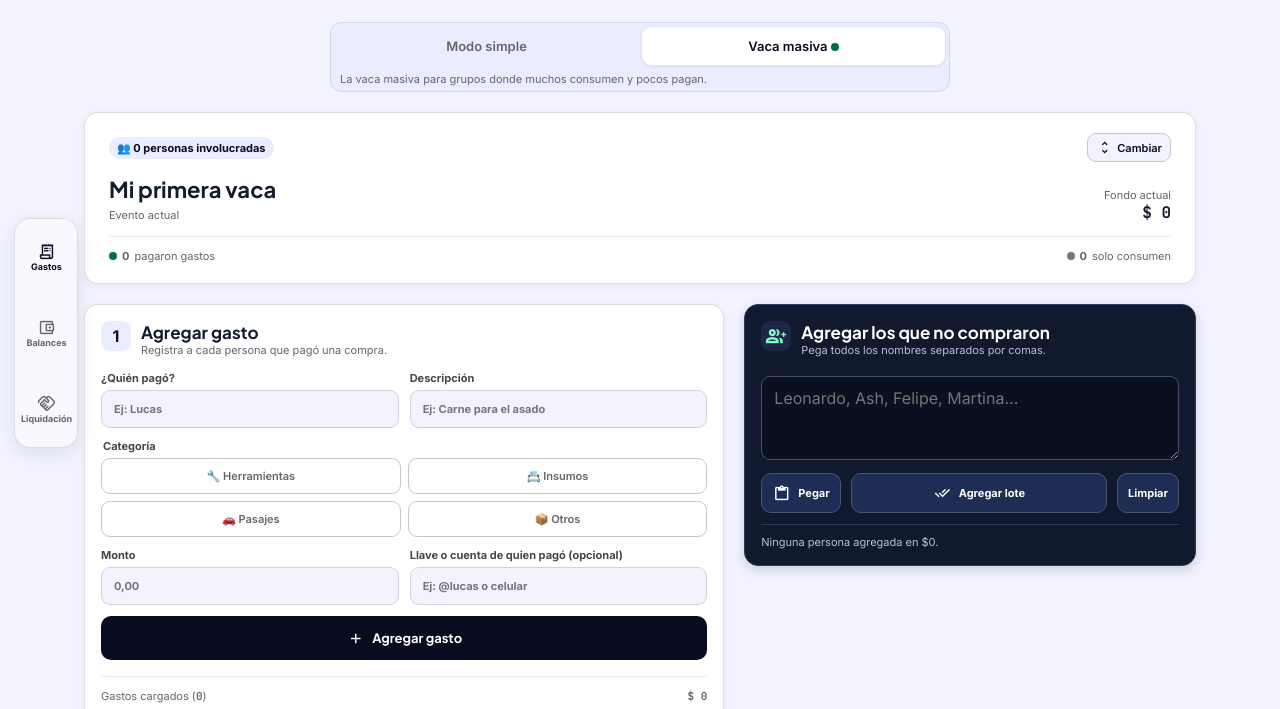
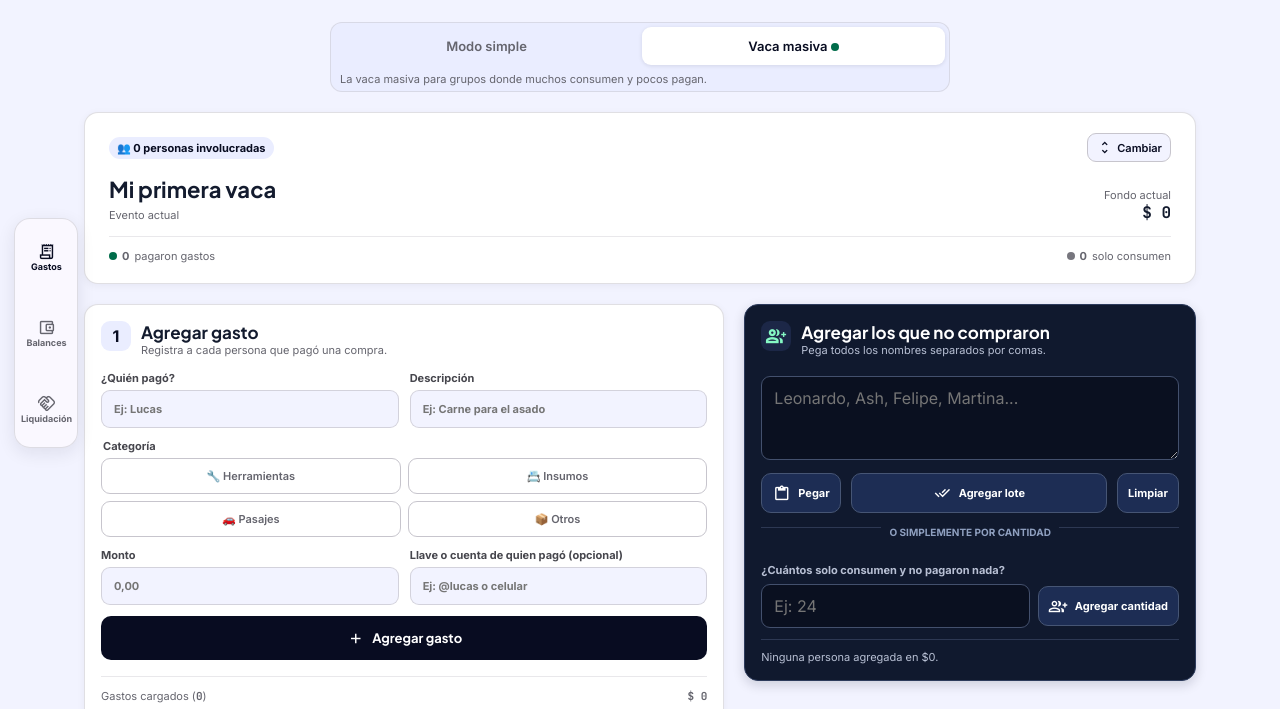
Before and after one commit to Esthercita-Factory/artyomalvarez-Ind-v-z-, a website: page indivizia-frontend/index.html in a window 1280 px wide. Shown: the part 67-776 px from the top of the page. Drawn offline with nearby package versions, Linux system fonts and the light colour scheme.

Commit message:
feat: agregar carga rapida de no compradores por cantidad

```diff
--- a/indivizia-frontend/index.html
+++ b/indivizia-frontend/index.html
@@ -140,6 +140,26 @@
           </button>
           <button id="btnLimpiarNombres" class="dark-button" type="button">Limpiar</button>
         </div>
+
+        <div class="batch-divider"><span>o simplemente por cantidad</span></div>
+
+        <div class="batch-by-count">
+          <label for="inputCantidadNoCompraron">¿Cuántos solo consumen y no pagaron nada?</label>
+          <div class="count-input-row">
+            <input
+              type="number"
+              id="inputCantidadNoCompraron"
+              min="1"
+              max="500"
+              placeholder="Ej: 24"
+            />
+            <button id="btnAgregarCantidad" class="dark-button" type="button">
+              <span class="material-symbols-outlined">group_add</span>
+              Agregar cantidad
+            </button>
+          </div>
+        </div>
+
         <p id="resumenNoCompraron" class="batch-summary">Ninguna persona agregada en $0.</p>
       </section>
 
--- a/indivizia-frontend/src/main.js
+++ b/indivizia-frontend/src/main.js
@@ -353,6 +353,42 @@ $("#btnPegarNombres").addEventListener("click", async () => {
   } catch {
     showToast("El navegador no permitió leer el portapapeles.");
   }
+});
+
+$("#btnAgregarCantidad").addEventListener("click", () => {
+  const input = $("#inputCantidadNoCompraron");
+  const cantidad = parseInt(input.value, 10);
+
+  if (isNaN(cantidad) || cantidad <= 0) {
+    showToast("Ingresa un número válido de personas.");
+    return;
+  }
+
+  const regex = /^invitado\s+(\d+)$/i;
+  let maxIndex = 0;
+  expenses.forEach((e) => {
+    const match = e.paidBy.trim().match(regex);
+    if (match) {
+      const num = parseInt(match[1], 10);
+      if (num > maxIndex) maxIndex = num;
+    }
+  });
+
+  for (let i = 1; i <= cantidad; i++) {
+    expenses.push({
+      paidBy: `Invitado ${maxIndex + i}`,
+      description: "No compró",
+      category: "Otros",
+      amount: 0,
+    });
+  }
+
+  input.value = "";
+  saveState();
+  renderExpenses();
+  showToast(
+    `${cantidad} ${cantidad === 1 ? "invitado agregado" : "invitados agregados"} en $0.`,
+  );
 });
 
 $("#btnCalcular").addEventListener("click", async () => {
--- a/indivizia-frontend/src/style.css
+++ b/indivizia-frontend/src/style.css
@@ -557,11 +557,54 @@ fieldset {
   background: #1c2747;
 }
 
-.batch-card textarea {
+.batch-card textarea,
+.batch-card input[type="number"] {
   color: white;
   border-color: #43506d;
   background: #0a1020;
+}
+
+.batch-card textarea {
   resize: vertical;
+}
+
+.batch-divider {
+  position: relative;
+  margin: 14px 0 10px;
+  border-top: 1px solid #2d3853;
+  text-align: center;
+}
+
+.batch-divider span {
+  position: relative;
+  top: -8px;
+  padding: 0 8px;
+  color: #8fa0c0;
+  background: #10192e;
+  font-size: 10px;
+  font-weight: 700;
+  text-transform: uppercase;
+}
+
+.batch-by-count label {
+  color: #b8c0d4;
+  font-size: 11px;
+}
+
+.count-input-row {
+  display: flex;
+  gap: 8px;
+  align-items: center;
+  margin-top: 6px;
+}
+
+.count-input-row input {
+  margin-top: 0;
+  flex: 1;
+}
+
+.count-input-row .dark-button {
+  flex: 0 0 auto;
 }
 
 .button-row {
```
